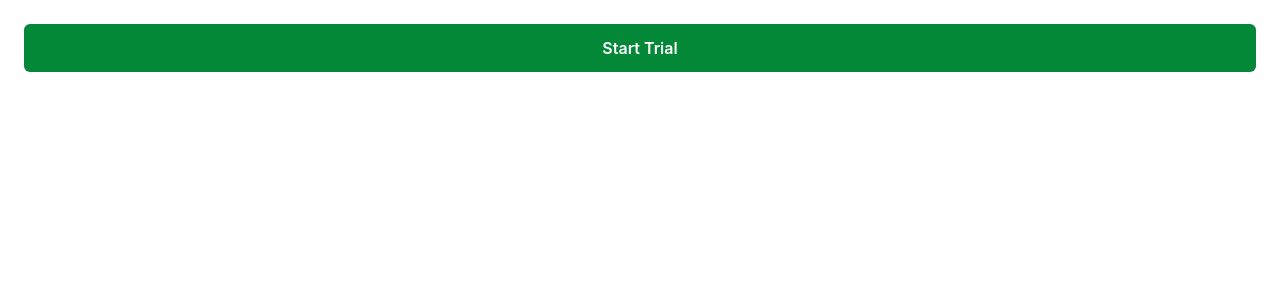
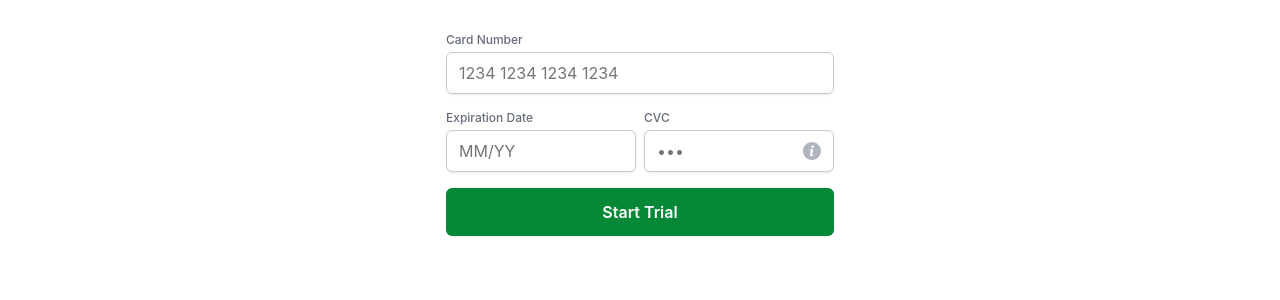
Before and after one commit to LevkoBe/levko-test-solidgate, a React (Vite) app: page / in a window 1280 px wide. Shown: the top 300 px of the page. Built offline with nearby package versions, Linux system fonts and the light colour scheme.

Commit message:
feat: form with validation

```diff
--- a/src/components/PaymentButton/styles.module.css
+++ b/src/components/PaymentButton/styles.module.css
@@ -7,10 +7,6 @@
     var(--primary-saturation),
     var(--primary-lightness)
   );
-}
-
-* {
-  font-family: Inter;
 }
 
 /* button */
@@ -27,7 +23,9 @@
   font-weight: 600;
   opacity: 1;
 }
-.button:hover {
+.button:hover,
+.button:focus {
+  outline: none;
   transform: translateY(-2px);
   background-color: hsl(
     var(--primary-hue),
--- a/src/components/PaymentForm/PaymentForm.tsx
+++ b/src/components/PaymentForm/PaymentForm.tsx
@@ -1,32 +1,148 @@
 import { useState } from "react";
 import PaymentButton from "../PaymentButton/PaymentButton";
 import styles from "./styles.module.css";
+import InfoUrl from "../../assets/Info.svg";
 
 const PaymentForm = () => {
+  const [cardNumber, setCardNumber] = useState("");
+  const [expirationDate, setExpirationDate] = useState("");
+  const [cvc, setCvc] = useState("");
+  const [errors, setErrors] = useState({
+    cardNumber: "",
+    expirationDate: "",
+    cvc: "",
+  });
   const [isProcessing, setIsProcessing] = useState(false);
+
+  const handleCardNumberChange = (e: React.ChangeEvent<HTMLInputElement>) => {
+    const formattedValue = e.target.value
+      .replace(/\D/g, "")
+      .slice(0, 16)
+      .replace(/(.{4})/g, "$1 ")
+      .trim();
+    setCardNumber(formattedValue);
+    setErrors((prev) => ({
+      ...prev,
+      cardNumber:
+        formattedValue.length === 16 + 3
+          ? ""
+          : "Card number should have 16 digits",
+    }));
+  };
+
+  const handleExpirationDateChange = (
+    e: React.ChangeEvent<HTMLInputElement>
+  ) => {
+    const raw = e.target.value.replace(/\D/g, "").slice(0, 4);
+    const formattedValue =
+      raw.length >= 3 ? raw.slice(0, 2) + "/" + raw.slice(2) : raw;
+
+    setExpirationDate(formattedValue);
+
+    let errorMessage = "";
+    const MMandYY = formattedValue.split("/").map((v) => parseInt(v, 10));
+    console.log(MMandYY);
+    if (MMandYY.length !== 2) {
+      errorMessage = "Expiration date should have 4 digits";
+    } else if (MMandYY[0] > 12 || MMandYY[0] < 1) {
+      errorMessage = "Month must be between 01 and 12";
+    } else if (MMandYY[1] < 25) {
+      errorMessage = "Expiration date expired";
+    }
+    setErrors((prev) => ({
+      ...prev,
+      expirationDate: errorMessage,
+    }));
+  };
+
+  const handleCvcChange = (e: React.ChangeEvent<HTMLInputElement>) => {
+    const formattedValue = e.target.value.replace(/\D/g, "").slice(0, 3);
+    setCvc(formattedValue);
+    setErrors((prev) => ({
+      ...prev,
+      cvc: formattedValue.length === 3 ? "" : "CVC should have 3 digits",
+    }));
+  };
 
   const handleSubmit = (e: React.FormEvent) => {
     e.preventDefault();
+    if (errors.cardNumber || errors.expirationDate || errors.cvc) {
+      alert("An error occurred");
+      return;
+    }
+
     setIsProcessing(true);
     setTimeout(() => {
       setIsProcessing(false);
       setTimeout(() => {
-        const mockSuccess = Math.random() > 0.5;
-        if (mockSuccess) {
         alert("Payment successful!");
-        } else {
-          alert("An error occurred");
-        }
       }, 120);
-    }, 3000);
+    }, 1200);
   };
 
   return (
+    <div className={styles.formContainer}>
       <form className={styles.form}>
+        <div className={styles.record}>
+          <label className={styles.label}>Card Number</label>
+          <input
+            type="text"
+            onChange={handleCardNumberChange}
+            className={`${styles.input} ${
+              errors.cardNumber ? styles.invalid : ""
+            }`}
+            placeholder="1234 1234 1234 1234"
+            value={cardNumber}
+          />
+          {errors.cardNumber && (
+            <span className={styles.error}>{errors.cardNumber}</span>
+          )}
+        </div>
+        <div className={styles.row}>
+          <div className={styles.record}>
+            <label className={styles.label}>Expiration Date</label>
+            <input
+              type="text"
+              onChange={handleExpirationDateChange}
+              className={`${styles.input} ${
+                errors.cardNumber ? styles.invalid : ""
+              }`}
+              placeholder="MM/YY"
+              value={expirationDate}
+            />
+            {errors.expirationDate && (
+              <span className={styles.error}>{errors.expirationDate}</span>
+            )}
+          </div>
+
+          <div className={styles.record}>
+            <label className={styles.label}>CVC</label>
+            <div className={styles.inputWithIcon}>
+              <input
+                type="password"
+                onChange={handleCvcChange}
+                className={`${styles.input} ${
+                  errors.cvc ? styles.invalid : ""
+                }`}
+                placeholder="•••"
+                value={cvc}
+              />
+              <img
+                src={InfoUrl}
+                className={styles.infoIcon}
+                alt="CVC info"
+                title="3 digits found on the back of your card"
+              />
+            </div>
+
+            {errors.cvc && <span className={styles.error}>{errors.cvc}</span>}
+          </div>
+        </div>
         <PaymentButton isProcessing={isProcessing} onClick={handleSubmit}>
           {"Start Trial"}
         </PaymentButton>
       </form>
+    </div>
   );
 };
 
--- a/src/components/PaymentForm/styles.module.css
+++ b/src/components/PaymentForm/styles.module.css
@@ -1,6 +1,91 @@
+:root {
+  --default-textfield-color: #c7c9d1;
+  --secondary-text-color: #666c7b;
+  --error-color: #e74c3c;
+}
+
 .form {
   display: flex;
   flex-direction: column;
   gap: 1rem;
   align-self: stretch;
 }
+
+.formContainer {
+  width: 420px;
+  display: flex;
+  padding: 1rem 1rem 2.5rem 1rem;
+  flex-direction: column;
+  align-items: flex-start;
+  gap: 2rem;
+  flex: 1 0 0;
+}
+
+.record {
+  display: flex;
+  flex-direction: column;
+  gap: 4px;
+  flex: 1;
+  min-width: 0;
+}
+.row {
+  display: flex;
+  flex-direction: row;
+  gap: 8px;
+  width: 100%;
+}
+
+.label {
+  color: var(--secondary-text-color);
+  font-size: 12px;
+  font-weight: 500;
+  line-height: 1rem;
+}
+
+.input {
+  display: flex;
+  padding: 10px 12px;
+  font-size: 1rem;
+  font-weight: 400;
+  align-items: flex-start;
+  gap: 8px;
+  align-self: stretch;
+  border-radius: 6px;
+  width: 100%;
+  border: 1px solid var(--default-textfield-color);
+  background: #fff;
+  box-shadow: 0px 2px 4px -2px rgba(0, 0, 0, 0.12);
+  color: var(--secondary-text-color);
+}
+.input:focus {
+  outline-color: var(--default-textfield-color);
+}
+
+.invalid {
+  border-color: var(--error-color);
+}
+.error {
+  color: var(--error-color);
+  font-size: 12px;
+}
+
+.inputWithIcon {
+  position: relative;
+  width: 100%;
+}
+
+.infoIcon {
+  position: absolute;
+  right: 13px;
+  top: 50%;
+  transform: translateY(-50%);
+  width: 18px;
+  height: 18px;
+  cursor: help;
+}
+
+@media (max-width: 420px) {
+  .form {
+    max-width: 100%;
+  }
+}
--- a/src/components/PaymentPage/styles.module.css
+++ b/src/components/PaymentPage/styles.module.css
@@ -1,8 +1,10 @@
 .paymentPageContainer {
   display: flex;
+  flex-direction: column;
+  align-items: center;
+  justify-content: flex-start;
+  gap: 2rem;
   padding: 1rem 1rem 2.5rem 1rem;
-  flex-direction: column;
-  align-items: flex-start;
-  gap: 2rem;
-  flex: 1 0 0;
+  width: 100vw;
+  height: 100vh;
 }
--- a/src/index.css
+++ b/src/index.css
@@ -0,0 +1,6 @@
+* {
+  font-family: Inter;
+  box-sizing: border-box;
+  margin: 0;
+  padding: 0;
+}
```
Also changed, not shown: public/Logo.svg, src/assets/Info.svg (added). Lines whose indentation alone changed are shown as unchanged.
